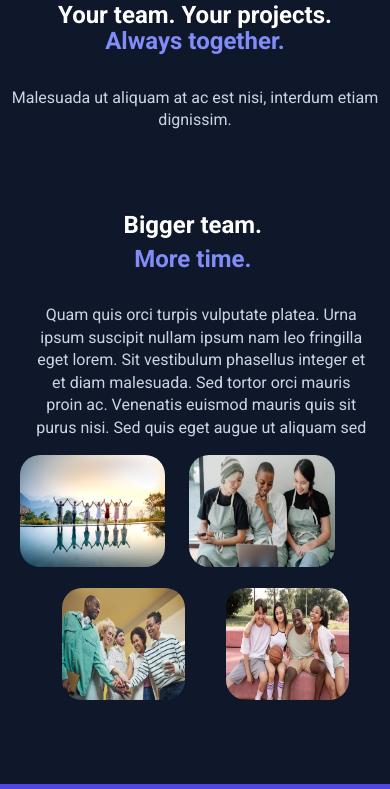
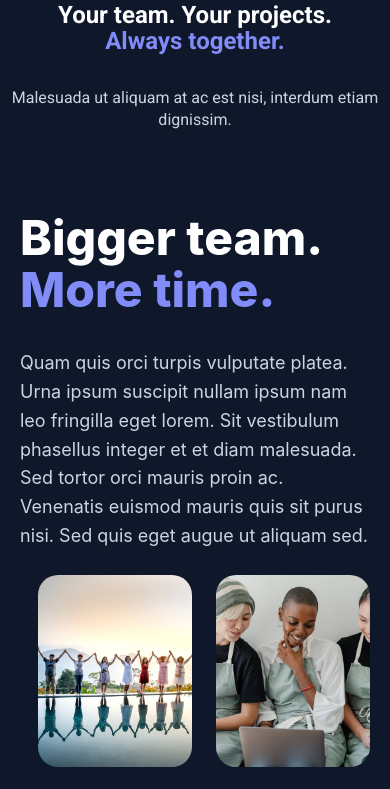
Before and after one commit to ArturKocharyan/trakor, a React (Create React App) app: page / in a window 390 px wide. Shown: the part 1300-2089 px from the top of the page. Built offline with nearby package versions, Linux system fonts and the light colour scheme; the HTML template or start-up script is replaced by a standard one.

Commit message:
new component

```diff
--- a/src/Components/TeamBanner/TeamBanner.jsx
+++ b/src/Components/TeamBanner/TeamBanner.jsx
@@ -8,26 +8,26 @@
 function TeamBanner() {
     return (
         <div className={style.main_container} >
-            <div className={style.banner_container} >
+            <div className={style.content_container} >
                 <div className={style.text_container} >
                     <div className={style.title_container} >
-                        <span className={style.first_title} >Bigger team.</span>
-                        <span className={style.second_title} >More time.</span>
+                        <span>Bigger team.</span>
+                        <span>More time.</span>
                     </div>
-                    <span className={style.text} >Quam quis orci turpis vulputate platea.
-                        Urna ipsum suscipit nullam ipsum nam leo fringilla eget lorem.
-                        Sit vestibulum phasellus integer et et diam malesuada.
-                        Sed tortor orci mauris proin ac.
-                        Venenatis euismod mauris quis sit purus nisi. Sed quis eget augue ut aliquam sed</span>
+                    <div>
+                        <p>
+                            Quam quis orci turpis vulputate platea. Urna ipsum suscipit nullam ipsum nam leo fringilla eget lorem. Sit vestibulum phasellus integer et et diam malesuada. Sed tortor orci mauris proin ac. Venenatis euismod mauris quis sit purus nisi. Sed quis eget augue ut aliquam sed.
+                        </p>
+                    </div>
                 </div>
-                <div className={style.image_container} >
+                <div className={style.images_container} >
                     <div className={style.top_container} >
-                        <span className={style.toper_image} ><img src={img1} alt='team' /></span>
-                        <span className={style.toper_image} ><img src={img2} alt='team' /></span>
+                        <span className={style.image_span} ><img src={img1} alt='img' /></span>
+                        <span className={style.image_span} ><img src={img2} alt='img' /></span>
                     </div>
-                    <div className={style.bottom_container}>
-                        <span className={style.toper_image}><img src={img3} alt='team' /></span>
-                        <span className={style.toper_image}><img src={img4} alt='team' /></span>
+                    <div className={style.bottom_container} >
+                        <span className={style.image_span} ><img src={img3} alt='img' /></span>
+                        <span className={style.image_span} ><img src={img4} alt='img' /></span>
                     </div>
                 </div>
             </div>
--- a/src/Components/TeamBanner/style.module.css
+++ b/src/Components/TeamBanner/style.module.css
@@ -2,25 +2,22 @@
     display: flex;
     width: 100%;
     justify-content: center;
-    font-family: "Roboto", sans-serif;
-    height: 568px;
+    padding: 80px 20px;
 }
 
-.banner_container {
+.content_container {
     display: flex;
+    justify-content: space-between;
     max-width: 1440px;
     width: 100%;
-    margin-top: 80px;
-
 }
 
 .text_container {
     display: flex;
-    justify-content: center;
-    margin-right: 80px;
+    flex-direction: column;
     width: 50%;
-    align-content: flex-start;
-    flex-direction: column;
+    gap: 32px;
+    align-self: center;
 }
 
 .title_container {
@@ -30,145 +27,69 @@
     font-weight: 800;
     line-height: 52.8px;
     text-align: left;
-    gap: 8px;
 }
 
 .title_container :last-child {
     color: #818CF8;
 }
 
-.text p {
-    margin: 0;
-    padding: 0;
-}
-
-.text {
-    text-align: justify;
+.text_container p {
     font-size: 18px;
     font-weight: 400;
     line-height: 28.8px;
     text-align: left;
-    margin-top: 32px;
     color: #CBD5E1;
-    width: 88%;
 }
 
-.image_container {
+.images_container {
     display: flex;
     flex-direction: column;
-    width: 50%;
-    height: 100%;
-    justify-content: space-between;
+    gap: 24px;
 }
+
 .top_container {
     display: flex;
-    width: 90%;
-    height: 50%;
+    height: 192px;
+    width: 95%;
+    align-self: end;
+    justify-content: flex-end;
     gap: 24px;
-    justify-content: flex-end;
-}
-
-.top_container img{
-    height: 192px;
-    max-width: 264px;
-    border-radius: 20px;
 }
 
 .bottom_container {
     display: flex;
-    width: 90%;
-    height: 50%;
+    height: 192px;
+    width: 95%;
     gap: 24px;
 }
 
-.bottom_container img {
-    height: 192px;
+.top_container .image_span {
+    height: 100%;
+    max-width: 192px;
     max-width: 264px;
+    width: 100%;
+}
+
+.images_container img {
+    width: 100%;
+    height: 100% ;
+    object-fit: cover;
     border-radius: 20px;
 }
 
-.bottom_container :first-child {
-    max-width: 204px;
+.bottom_container .image_span {
+    height: 100%;
+    max-width: 192px;
+    max-width: 264px;
+    width: 100%;
 }
 
-.toper_image {
-    display: block;
-    width: 50%;
-}
-
-
-
-@media (max-width: 740px) {
-    .title_container {
-        font-size: 24px;
-        font-weight: 700;
-        line-height: 26.4px;
-        text-align: center;
+@media screen and (max-width : 740px) {
+    .content_container {
+        flex-direction: column;
+        gap: 24px;
     }
-
-    .text {
-        font-size: 16px;
-        font-weight: 400;
-        line-height: 22.4px;
-        text-align: center;
-    }
-    .top_container {
-        justify-content: flex-start;
-    }
-    .bottom_container{
-        margin-top: 5%;
-        margin-left: 12%;
-
-    }
-    .top_container img{
-        height: 112px;
-        max-width: 172px;
-        width: 100%;
-    }
-    .bottom_container img {
-        height: 112px;
-        max-width: 187px;
-        width: 100%;
-    }
-    .bottom_container :first-child {
-        max-width: 123px;
+    .text_container {
         width: 100%;
     }
 }
-
-@media (max-width: 1190px) {
-    .main_container {
-        height: auto;
-        margin-bottom: 80px;
-        gap: 20px;
-    }
-    .banner_container {
-        flex-direction: column;
-    }
-
-    .text_container {
-        width: 86%;
-        margin: 0;
-    }
-
-    .title_container {
-        flex-wrap: wrap;
-        align-content: center;
-        margin-left: 15%;
-    }
-
-    .text {
-        text-align: center;
-        width: 100%;
-        margin-left: 10%;
-    }
-
-    .title_container :last-child {
-        text-align: center;
-    }
-    .image_container {
-        width: 90%;
-        margin-left: 5%;
-        margin-top: 16px;
-    }
-}
```
